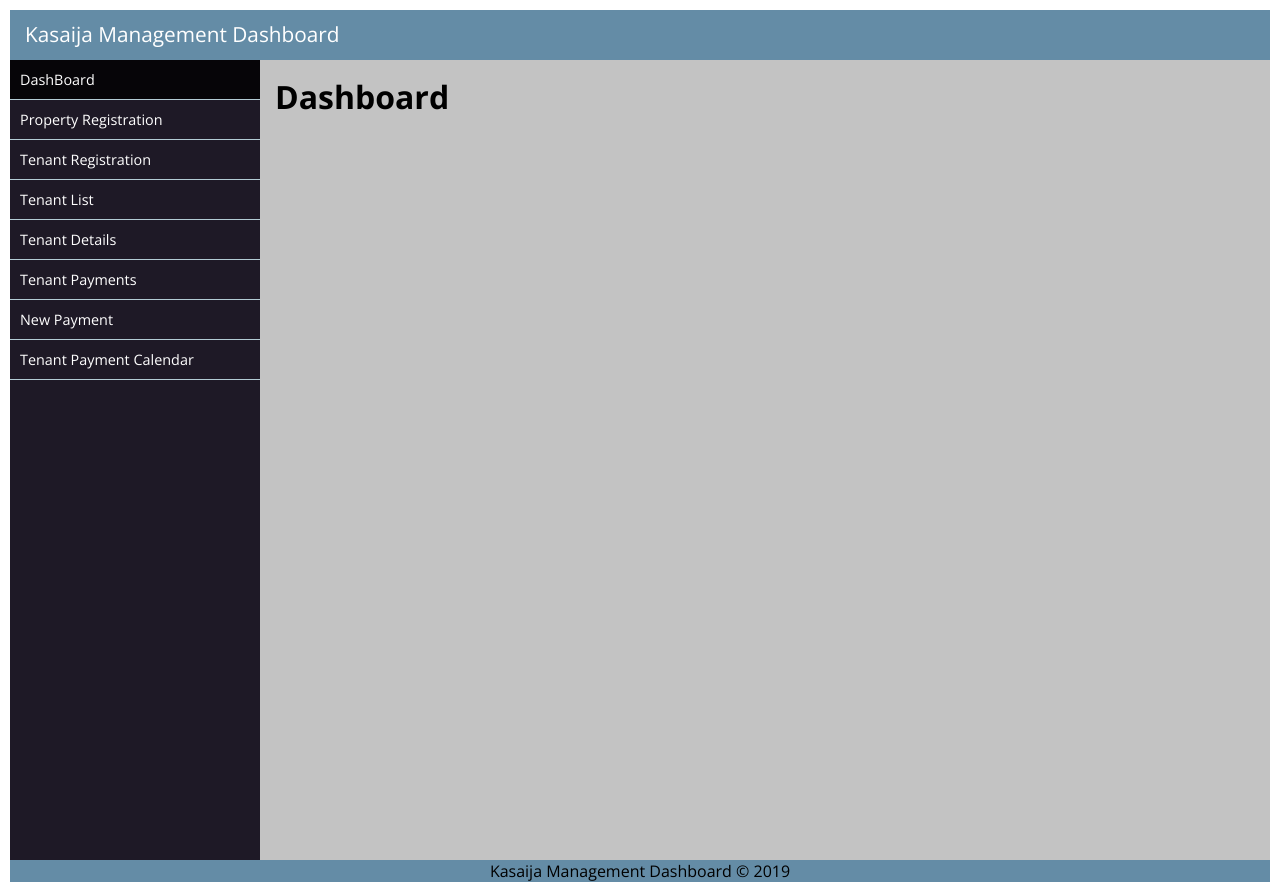
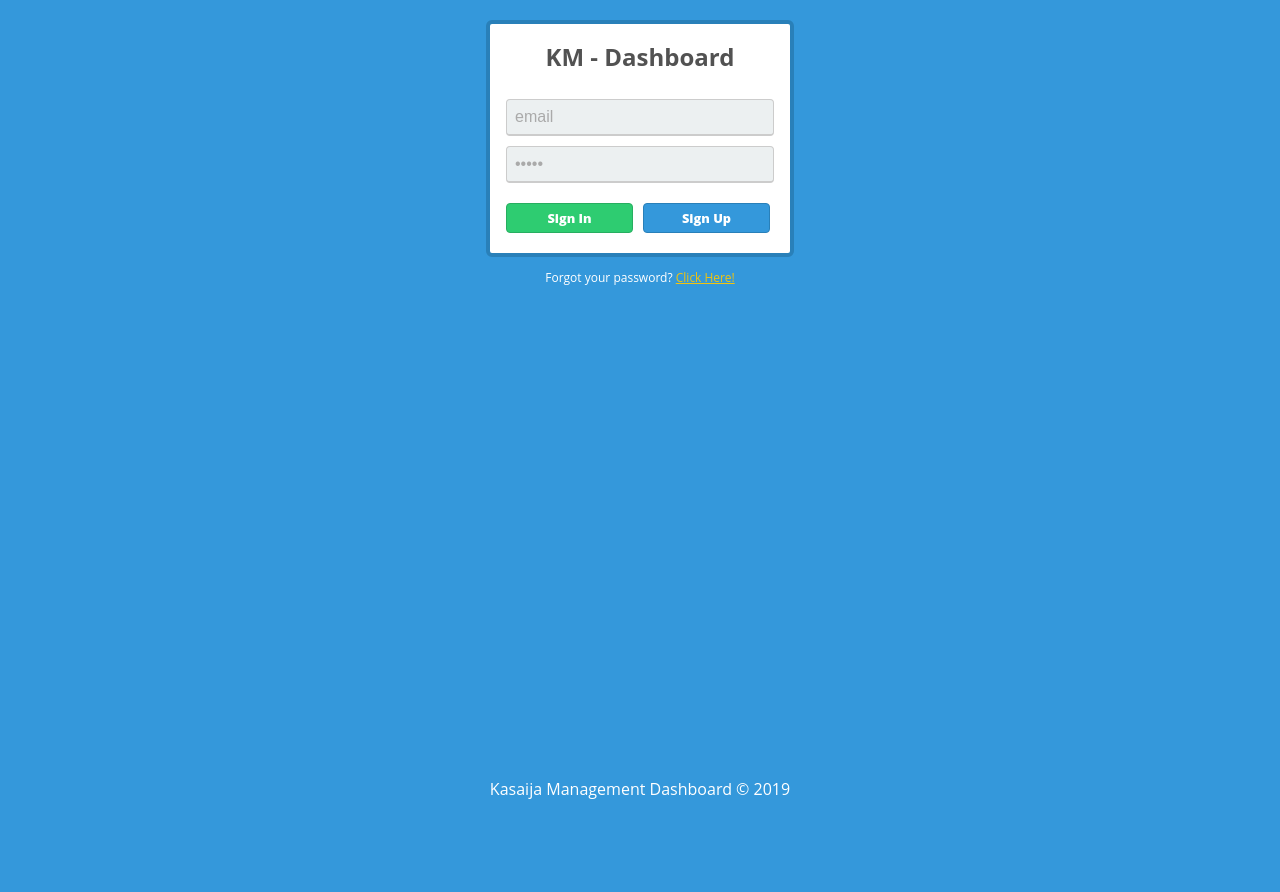
Before and after one commit to kisinad/Kasaija-management-dashboard, a PHP site: page / in a window 1280 px wide. After the commit the page ends 799 px from the top, so only its background shows below. Run offline with PHP 8.4, Linux system fonts and the light colour scheme.

Commit message:
added login page

```diff
--- /dev/null
+++ b/css/sign_in.css
@@ -0,0 +1,99 @@
+body{
+  font-family: 'Open Sans', sans-serif;
+  background:#3498db;
+  margin: 0 auto 0 auto;
+  width:100%;
+  text-align:center;
+  margin: 20px 0px 20px 0px;
+}
+
+p{
+  font-size:12px;
+  text-decoration: none;
+  color:#ffffff;
+}
+
+h1{
+  font-size:1.5em;
+  color:#525252;
+}
+
+.box{
+  background:white;
+  width:300px;
+  border-radius:6px;
+  margin: 0 auto 0 auto;
+  padding:0px 0px 70px 0px;
+  border: #2980b9 4px solid;
+}
+
+.email, .pass{
+  background:#ecf0f1;
+  border: #ccc 1px solid;
+  border-bottom: #ccc 2px solid;
+  padding: 8px;
+  width:250px;
+  color:#AAAAAA;
+  margin-top:10px;
+  font-size:1em;
+  border-radius:4px;
+}
+
+.password{
+  border-radius:4px;
+  background:#ecf0f1;
+  border: #ccc 1px solid;
+  padding: 8px;
+  width:250px;
+  font-size:1em;
+}
+
+.btn{
+  background:#2ecc71;
+  width:125px;
+  padding-top:5px;
+  padding-bottom:5px;
+  color:white;
+  border-radius:4px;
+  border: #27ae60 1px solid;
+
+  margin-top:20px;
+  margin-bottom:20px;
+  float:left;
+  margin-left:16px;
+  font-weight:800;
+  font-size:0.8em;
+}
+
+.btn:hover{
+  background:#2CC06B;
+}
+
+#btn2{
+  float:left;
+  background:#3498db;
+  width:125px;  padding-top:5px;
+  padding-bottom:5px;
+  color:white;
+  border-radius:4px;
+  border: #2980b9 1px solid;
+
+  margin-top:20px;
+  margin-bottom:20px;
+  margin-left:10px;
+  font-weight:800;
+  font-size:0.8em;
+}
+
+#btn2:hover{
+background:#3594D2;
+}
+.footer {
+  /*background-color: #648ca6;*/
+  color: white;
+  text-align: center;
+  position: fixed;
+  left: 0;
+  bottom: 0;
+  width: 100%;
+}
--- a/css/styles.css
+++ b/css/styles.css
@@ -82,9 +92,16 @@ div#box .box-panel{
 	background-color: #fff;
 }
 .footer {
-  grid-area: footer;
+ /* grid-area: footer;
   background-color: #648ca6;
+  text-align: center;*/
+  background-color: #648ca6;
+  color: white;
   text-align: center;
+  position: fixed;
+  left: 0;
+  bottom: 0;
+  width: 100%;
 
 }
 .grid-container {
--- a/index.html
+++ b/index.html
@@ -1,44 +1,32 @@
-
-<!-- <!DOCTYPE html> -->
+<!DOCTYPE html>
 <html>
 <head>
-	<title>Kasaija Management Dashboard</title>
-	<link rel="stylesheet" type="text/css" href="css/styles.css" />
+	<title>Sign In</title>
+	<link rel="stylesheet" type="text/css" href="css/sign_in.css">
 	<script type="text/javascript" src="js/jquery-3.4.1.js"></script>
-	<script type="text/javascript" src="js/main.js"></script>
+	<script type="text/javascript" src="js/login.js"></script>
 </head>
 <body>
-	<div class="grid-container">
-		<div id="header">
-			<div class="logo">
-				<a href="#">Kasaija Management Dashboard</a>
-			</div>
-		</div>
-		<div id="container">
-		<div class="sidebar">
-			<ul id="nav">
-				<li><a class="selected" href="#">DashBoard</a></li>
-				<li><a href="#" id="reg"> Property Registration</a></li>
-				<li><a href="#">Tenant Registration</a></li>
-				<li><a href="#">Tenant List</a></li>
-				<li><a href="#">Tenant Details</a></li>
-				<li><a href="#">Tenant Payments</a></li>
-				<li><a href="#">New Payment</a></li>
-				<li><a href="#">Tenant Payment Calendar</a></li>
+	<div>
+		<form method="post" action="index.html">
+		<div class="box">
+		<h1>KM - Dashboard</h1>
 
-			</ul>
-		</div>
-		<div class="content">
-			<h1>Dashboard</h1>
+		<input type="email" name="email" value="email" class="email" />
 
-			<!-- <div id="box">
-				<div class="box-top"></div>
-				<div class="box-panel"></div>
-			</div> -->
-		</div>
+		<input type="password" name="email" value="email" class="pass" />
 
-		</div>
-		<footer class="footer"> Kasaija Management Dashboard &copy; 2019</footer>
+		<a href="#"><div class="btn">Sign In</div></a> <!-- End Btn -->
+
+		<a href="#"><div id="btn2">Sign Up</div></a> <!-- End Btn2 -->
+
+		</div> <!-- End Box -->
+
+	</form>
+
+	<p>Forgot your password? <u style="color:#f1c40f;">Click Here!</u></p>
+
+	<footer class="footer"> Kasaija Management Dashboard &copy; 2019</footer>
 	</div>
 
 </body>
--- /dev/null
+++ b/js/login.js
@@ -0,0 +1,19 @@
+$(document).ready(function(){
+var obj = [
+{
+	userEmail:"admin@kmd.com",
+	passWord: "admin"
+}]
+$('.btn').click(function(){
+	const userEmail = $('.email').val();
+	// const companyemail = $('#companyemail').val();
+	const userPassword = $('.pass').val();
+
+	if (userEmail == obj[0].userEmail &&  userPassword == obj[0].passWord){
+		window.location.href="index_dashboard.html";
+		// $('#Account_names').empty().append(obj[0].userName);
+	};
+
+});
+	$('.main-header__heading .welcome').text(obj[0].userEmail);
+});
```
Also changed, not shown: other parts of css/styles.css (+34 -0 lines), index_dashboard.html (added, +70 -0 lines).
